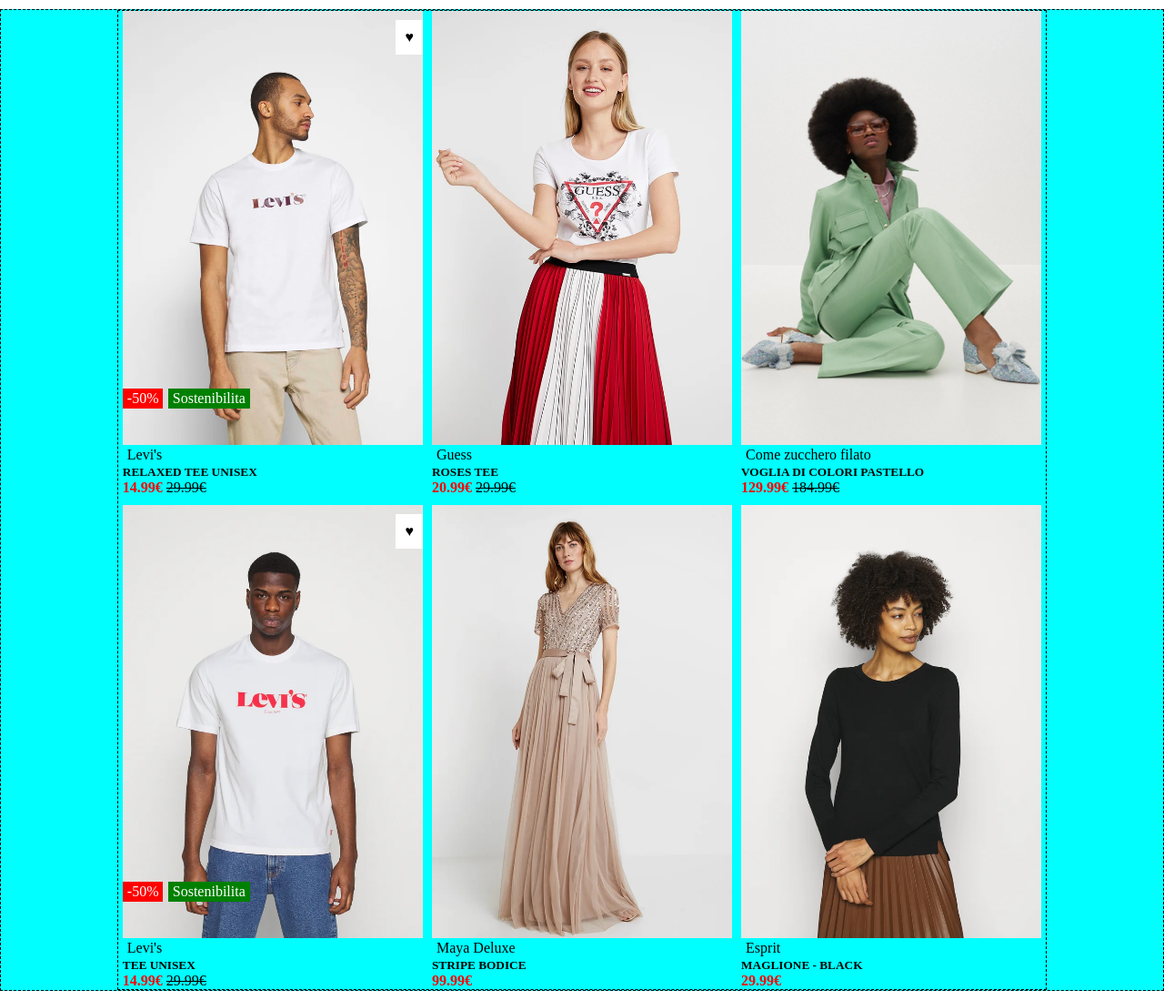
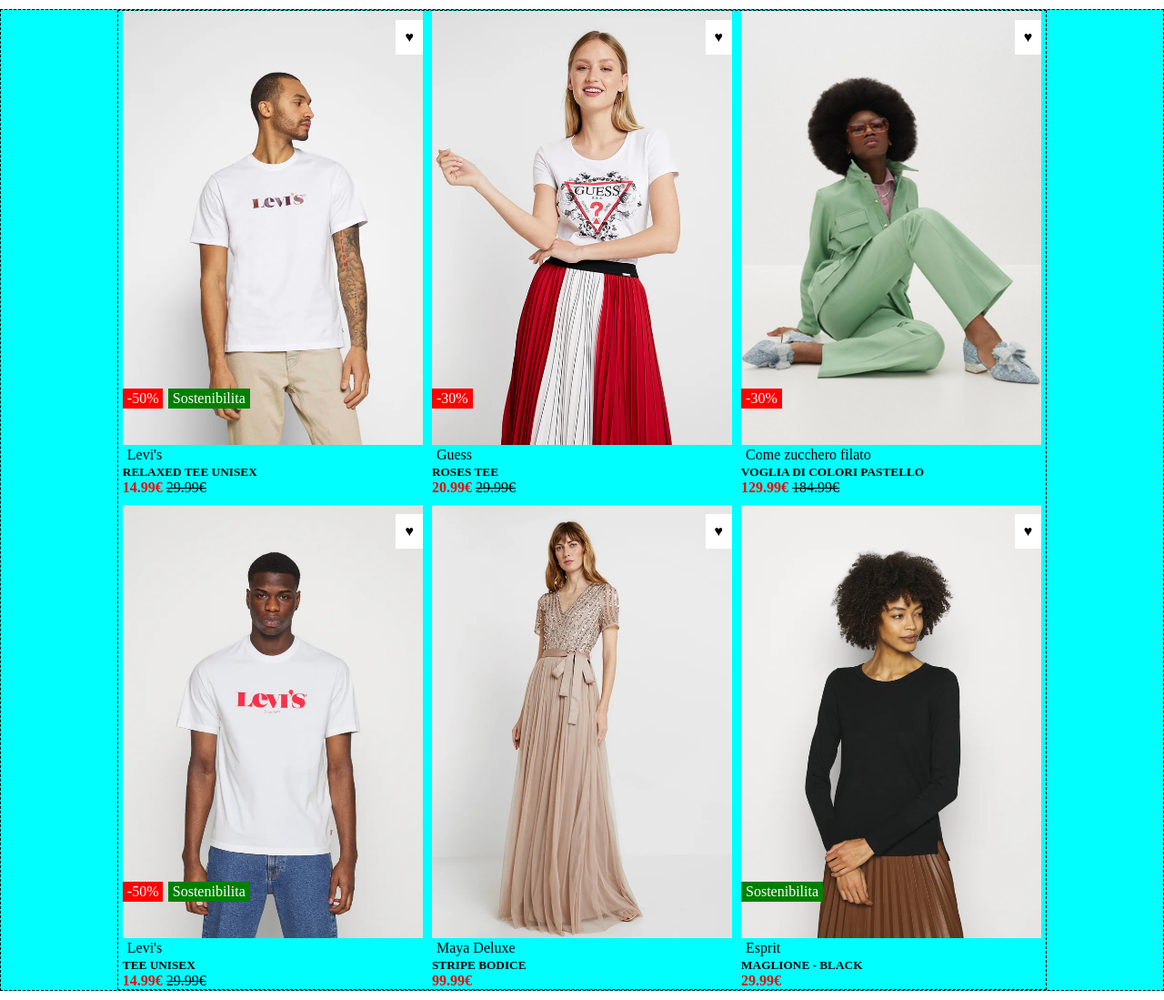
Before and after one commit to RiccardoFiacco/html-css-boolando, a plain HTML site: page index.html in a window 1280 px wide. Shown: the whole page at 91% size. Drawn offline with Linux system fonts and the light colour scheme.

Commit message:
changes all the section with the missing elements

```diff
--- a/index.html
+++ b/index.html
@@ -12,11 +12,11 @@
       <div class="debug row">
         <section class="col-1_3">
             <div class="modify-position">
-                <img class="w-100" src="./img/1.webp" alt="quarta" />
+                <img class="w-100" src="./img/1.webp" alt="prima" />
                 <p class="p50 bg-red pa cw">-50%</p>
                 <p class="sostenibility bg-green pa cw">Sostenibilita</p>
                 <p class="heart pa">&hearts;</p>
-              </div>
+            </div>
           <div>
             <p>Levi's</p>
             <h5>relaxed tee unisex</h5>
@@ -25,7 +25,11 @@
           </div>
         </section>
         <section class="col-1_3">
-          <img class="w-100" src="./img/2.webp" alt="seconda" />
+            <div class="modify-position">
+                <img class="w-100" src="./img/2.webp" alt="seconda" />
+                <p class="p50 bg-red pa cw">-30%</p>
+                <p class="heart pa">&hearts;</p>
+            </div>
           <div>
             <p>Guess</p>
             <h5>ROSES TEE</h5>
@@ -34,7 +38,11 @@
           </div>
         </section>
         <section class="col-1_3">
-          <img class="w-100" src="./img/3.webp" alt="terza" />
+            <div class="modify-position">
+                <img class="w-100" src="./img/3.webp" alt="terza" />
+                <p class="p50 bg-red pa cw">-30%</p>
+                <p class="heart pa">&hearts;</p>
+            </div>
           <div>
             <p>Come zucchero filato</p>
             <h5>Voglia di colori pastello</h5>
@@ -57,7 +65,10 @@
           </div>
         </section>
         <section class="col-1_3">
-          <img class="w-100" src="./img/5.webp" alt="quinta" />
+            <div class="modify-position">
+                <img class="w-100" src="./img/5.webp" alt="quinta" />
+                <p class="heart pa">&hearts;</p>
+            </div>
           <div>
             <p>Maya Deluxe</p>
             <h5>stripe bodice</h5>
@@ -65,7 +76,11 @@
           </div>
         </section>
         <section class="col-1_3">
-          <img class="w-100" src="./img/6.webp" alt="sesta" />
+            <div class="modify-position">
+                <img class="w-100" src="./img/6.webp" alt="quarta" />
+                <p class="p50 bg-green pa cw ">Sostenibilita</p>
+                <p class="heart pa">&hearts;</p>
+              </div>
           <div>
             <p>Esprit</p>
             <h5>Maglione - black</h5>
```
